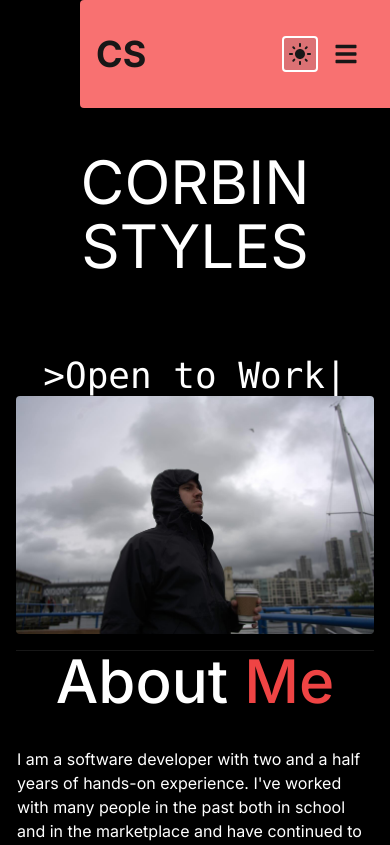
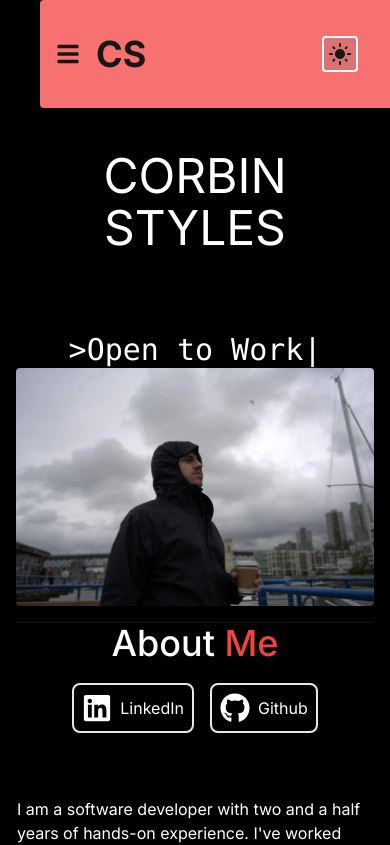
Before and after one commit to corbinjstyles/portfolio-corbin, a React (Vite) app: page / in a window 390 px wide. Shown: the top 845 px of the page. Built offline with nearby package versions, Linux system fonts and the light colour scheme.

Commit message:
added links under section, adjusted sizing for smaller devices, need to add hovering tags on sidebar links

```diff
--- a/src/App.jsx
+++ b/src/App.jsx
@@ -26,7 +26,7 @@ const App = () => {
     <React.Fragment>
       <div
         className={`overflow-x-hidden overflow-y-hidden antialiased selection:bg-white-300 selection:text-white-900 ${
-          sidebarOpen ? "ml-44" : ""
+          sidebarOpen ? "ml-44" : "ml-0"
         } ${isDarkMode ? "text-neutral-900 bg-black" : "text-black bg-white"}`} // Apply theme classes
       >
         <div className="fixed top-0 -z-10 h-full w-full">
--- a/src/components/About.jsx
+++ b/src/components/About.jsx
@@ -6,6 +6,7 @@ import { FaRunning } from "react-icons/fa";
 import { GiConsoleController } from "react-icons/gi";
 import { HiOutlineBookOpen } from "react-icons/hi";
 import { IoMdAirplane } from "react-icons/io";
+import { FaGithub, FaLinkedin } from "react-icons/fa";
 
 const About = ({ isDarkMode }) => {
   const hobbies = [
@@ -52,16 +53,52 @@ const About = ({ isDarkMode }) => {
           }`}
         >
           <h1
-            className={`pb-1 font-medium text-6xl text-center lg:mt-10 ${
+            className={`text-4xl pb-1 font-medium lg:text-6xl text-center lg:mt-10 ${
               isDarkMode ? "text-white" : "text-black"
             }`}
           >
             About
             <span className="text-red-500"> Me</span>
           </h1>
-          <div className={`flex flex-wrap border-b ${
-            isDarkMode ? "border-neutral-900" : "border-neutral-200"
-          }`}>
+          <div className="flex items-center gap-4 justify-center">
+            <a
+              href="https://www.linkedin.com/in/corbinstyles/"
+              className={`flex items-center border-2 rounded-lg p-2 mt-4 mb-8 ${
+                isDarkMode ? "text-white" : "text-black"
+              }`}
+            >
+              <FaLinkedin className="text-3xl" />
+              <p
+                className={`text-md pl-2 ${
+                  isDarkMode ? "text-white" : "text-black"
+                }`}
+              >
+                LinkedIn
+              </p>
+            </a>
+            <a
+              href="https://github.com/corbinjstyles"
+              target="_blank"
+              rel="noopener noreferrer"
+              className={`flex items-center border-2 rounded-lg p-2 mt-4 mb-8 ${
+                isDarkMode ? "text-white" : "text-black"
+              }`}
+            >
+              <FaGithub className="text-3xl" />
+              <p
+                className={`text-md pl-2 ${
+                  isDarkMode ? "text-white" : "text-black"
+                }`}
+              >
+                Github
+              </p>
+            </a>
+          </div>
+          <div
+            className={`flex flex-wrap border-b ${
+              isDarkMode ? "border-neutral-900" : "border-neutral-200"
+            }`}
+          >
             <motion.div
               whileInView={{ opacity: 1, x: 1 }}
               initial={{ opacity: 0, x: -100 }}
@@ -87,9 +124,9 @@ const About = ({ isDarkMode }) => {
                   of technologies, including ReactJS, MySQL, Spring Boot,
                   AngularTS, and MongoDB. I started growing an interest with web
                   software engineering when I worked on a fresher project with
-                  HCLTech with a few co-workers. It gave me
-                  a hunger for technical work in hopes to providing cutting edge
-                  solutions that leverage business growth.
+                  HCLTech with a few co-workers. It gave me a hunger for
+                  technical work in hopes to providing cutting edge solutions
+                  that leverage business growth.
                 </p>
               </div>
             </motion.div>
@@ -105,7 +142,7 @@ const About = ({ isDarkMode }) => {
             </motion.div>
             <motion.div
               whileInView={{ opacity: 1, x: 1 }}
-              initial={{ opacity: 0, x: 100 }}
+              initial={{ opacity: 0, x: -100 }}
               transition={{ duration: 0.5 }}
               className="w-full lg:w-1/2 lg:p-4"
             >
@@ -114,10 +151,12 @@ const About = ({ isDarkMode }) => {
                   className={`my-2 text-md py-4 ${
                     isDarkMode ? "text-white" : "text-black"
                   }`}
-                >Outside of work, I enjoy running and going to the gym, being
-                an avid and competitive gamer on every game I touch, watching
-                sports, and hanging with friends. I am always eager to learn
-                new technologies and take on new challenges.</p>
+                >
+                  Outside of work, I enjoy running and going to the gym, being
+                  an avid and competitive gamer on every game I touch, watching
+                  sports, and hanging with friends. I am always eager to learn
+                  new technologies and take on new challenges.
+                </p>
               </div>
             </motion.div>
             <motion.div
@@ -137,9 +176,7 @@ const About = ({ isDarkMode }) => {
                       } p-4`}
                     >
                       {hobby.icon}
-                      <motion.div
-                        className="absolute bottom-full mb-2 hidden group-hover:block bg-gray-800 text-white text-sm rounded px-1 py-1"
-                      >
+                      <motion.div className="absolute bottom-full mb-2 hidden group-hover:block bg-gray-800 text-white text-sm rounded px-1 py-1">
                         {hobby.name}
                       </motion.div>
                     </motion.div>
--- a/src/components/Hero.jsx
+++ b/src/components/Hero.jsx
@@ -72,7 +72,7 @@ const Hero = ({ isDarkMode }) => {
               animate={{ x: 0, opacity: 1 }}
               transition={{ duration: 0.5, delay: 0.5 }}
               // lg:text-8xl is for large screen dimensions, otherwise text-6xl
-              className={`pb-1 pt-10 text-6xl lg:mt-10 lg:text-8xl ${isDarkMode ? "text-white" : "text-black"
+              className={`pb-1 pt-10 text-5xl lg:mt-10 lg:text-8xl ${isDarkMode ? "text-white" : "text-black"
                 }`}
             >
               CORBIN
@@ -81,13 +81,13 @@ const Hero = ({ isDarkMode }) => {
               initial={{ x: -100, opacity: 0 }}
               animate={{ x: 0, opacity: 1 }}
               transition={{ duration: 0.5, delay: 1 }}
-              className={`pb-16 text-6xl flex lg:text-8xl ${isDarkMode ? "text-white" : "text-black"
+              className={`pb-16 text-5xl flex lg:text-8xl ${isDarkMode ? "text-white" : "text-black"
                 }`}
             >
               STYLES
             </motion.h1>
             <motion.div
-              className="text-4xl font-mono mt-4"
+              className="text-3xl lg:text-4xl font-mono mt-4"
             >
               <span className={`${isDarkMode ? "text-white" : "text-black"}`}>
                 &gt;{currentText}
--- a/src/components/Navbar.jsx
+++ b/src/components/Navbar.jsx
@@ -37,23 +37,34 @@ const Navbar = ({ toggleSidebar, sidebarOpen, toggleTheme, isDarkMode }) => {
         initial={{ opacity: 0, x: 100 }}
         transition={{ duration: 0.5, ease: "easeInOut" }}
         viewport={{ once: true }}
-        className={`fixed top-0 ${sidebarOpen ? 'left-5' : 'left-10'} right-0 z-50 rounded-l flex-row bg-red-400 mb-5 flex items-center justify-between py-1 ${sidebarOpen ? 'ml-44' : 'ml-10'}`}
+        className={`fixed top-0 ${
+          sidebarOpen ? "left-5" : "left-10"
+        } right-0 z-50 rounded-l flex-row bg-red-400 mb-5 flex items-center justify-between py-1 ${
+          sidebarOpen ? "ml-44" : "ml-0"
+        }`}
         // style={{ width: sidebarOpen ? "-calc(100%)" : "-calc(100%)" }}
       >
         <div className="flex flex-shrink-0 items-center">
+          <button
+            onClick={toggleSidebar}
+            className="pl-4 text-2xl"
+            data-tip="Menu"
+          >
+            {sidebarOpen ? <FaTimes /> : <FaBars />}
+          </button>
           <motion.b className="mx-4 text-4xl bold">CS</motion.b>
         </div>
         <div className="m-8 flex items-center justify-center gap-4 text-2xl">
           <button
             onClick={toggleTheme}
-            className={`border-2 p-1 rounded bg-gray-500 bg-opacity-20 ${isDarkMode ? "border-white hover:bg-white hover:bg-opacity-30" : "border-black hover:bg-black hover:bg-opacity-30"
-              }`}
+            className={`border-2 p-1 rounded bg-gray-500 bg-opacity-20 ${
+              isDarkMode
+                ? "border-white hover:bg-white hover:bg-opacity-30"
+                : "border-black hover:bg-black hover:bg-opacity-30"
+            }`}
             data-tip="Toggle Theme"
           >
             {isDarkMode ? <MdLightMode /> : <MdDarkMode />}
-          </button>
-          <button onClick={toggleSidebar} className="text-2xl" data-tip="Menu">
-            {sidebarOpen ? <FaTimes /> : <FaBars />}
           </button>
         </div>
       </motion.nav>
@@ -66,9 +77,7 @@ const Navbar = ({ toggleSidebar, sidebarOpen, toggleTheme, isDarkMode }) => {
         className={`bg-red-400 fixed top-0 left-0 h-full w-44 shadow-lg`}
       >
         <div className="flex flex-col items-center justify-center h-full my-10 top:0">
-          <button onClick={toggleSidebar} className="text-2xl my-4" data-tip="Menu">
-            {sidebarOpen ? <FaTimes /> : <FaBars />}
-          </button>
+          <motion.b className="mx-4 text-4xl bold">CS</motion.b>
           <div className={`${isDarkMode ? "bg-black" : "bg-white"} w-full`}>
             <Link
               type="button"
@@ -185,8 +194,11 @@ const Navbar = ({ toggleSidebar, sidebarOpen, toggleTheme, isDarkMode }) => {
           <div className="bg-red-400 mt-auto mb-14">
             <button
               onClick={toggleTheme}
-              className={`border-2 p-1 rounded bg-gray-500 bg-opacity-20 ${isDarkMode ? "border-white hover:bg-white hover:bg-opacity-30" : "border-black hover:bg-black hover:bg-opacity-30"
-                }`}
+              className={`border-2 p-1 rounded bg-gray-500 bg-opacity-20 ${
+                isDarkMode
+                  ? "border-white hover:bg-white hover:bg-opacity-30"
+                  : "border-black hover:bg-black hover:bg-opacity-30"
+              }`}
               data-tip="Light/Dark Mode"
             >
               {isDarkMode ? <MdLightMode /> : <MdDarkMode />}
--- a/src/components/Technologies.jsx
+++ b/src/components/Technologies.jsx
@@ -64,24 +64,12 @@ const Technologies = ({ isDarkMode }) => {
     },
   ];
 
-  const [tooltip, setTooltip] = useState({
+  const [tooltip] = useState({
     visible: false,
     x: 0,
     y: 0,
     name: "",
   });
-
-  const handleMouseEnter = (e, name) => {
-    setTooltip({ visible: true, x: e.clientX, y: e.clientY, name });
-  };
-
-  const handleMouseMove = (e) => {
-    setTooltip((prev) => ({ ...prev, x: e.clientX, y: e.clientY }));
-  };
-
-  const handleMouseLeave = () => {
-    setTooltip({ visible: false, x: 0, y: 0, name: "" });
-  };
 
   return (
     <React.Fragment>
@@ -104,10 +92,7 @@ const Technologies = ({ isDarkMode }) => {
               initial={{ opacity: 0, y: -100 }}
               viewport={{ once: true }}
               whileHover={{ scale: 1.1 }}
-              className={`relative group rounded-2xl ${isDarkMode ? "border-neutral-400" : "border-neutral-600"} p-4`}
-              onMouseEnter={(e) => handleMouseEnter(e, tech.name)}
-              onMouseMove={handleMouseMove}
-              onMouseLeave={handleMouseLeave}
+              className={`relative group p-4`}
             >
               {tech.icon}
               <motion.div
```
Also changed, not shown: src/components/Experience.jsx (+37 -8 lines).
